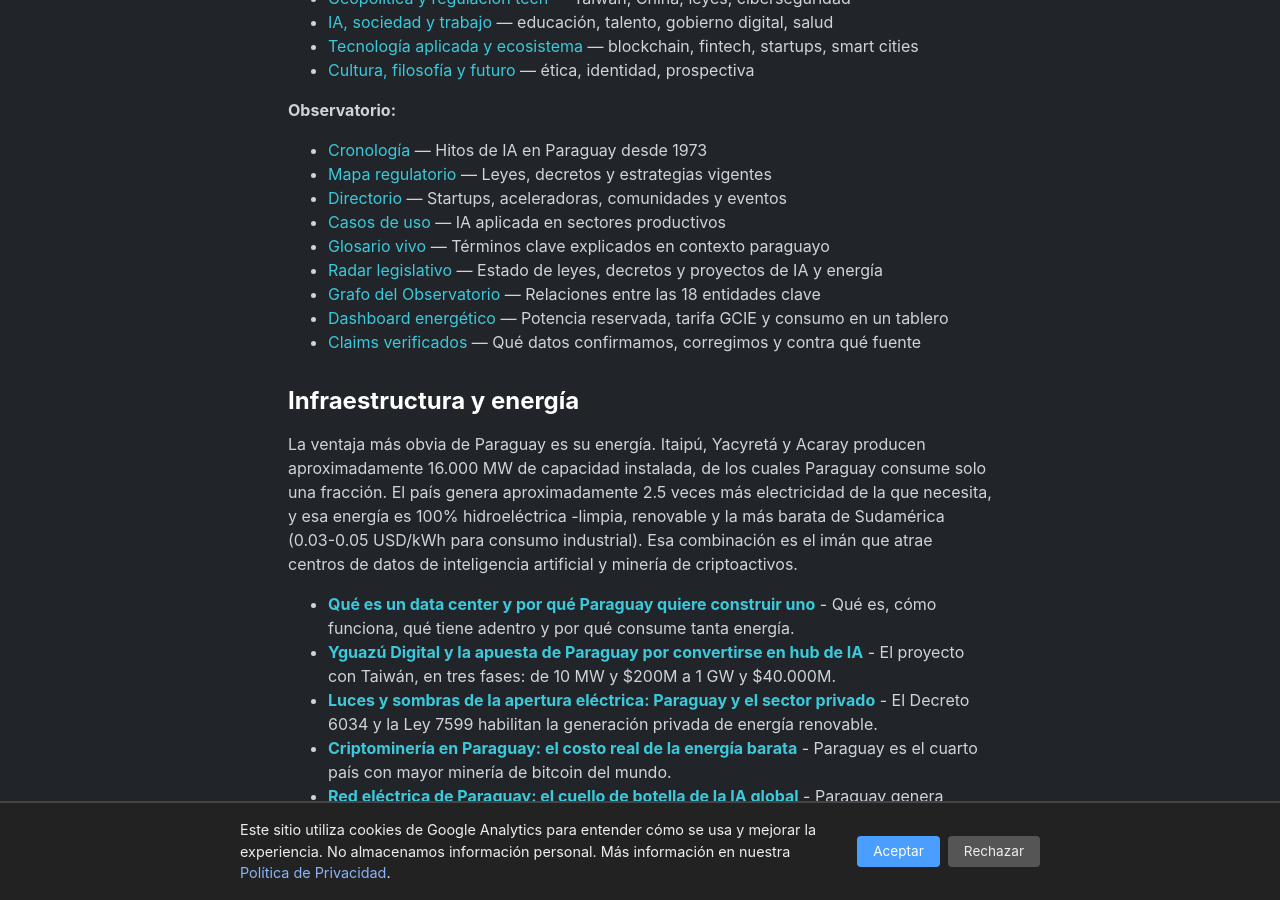
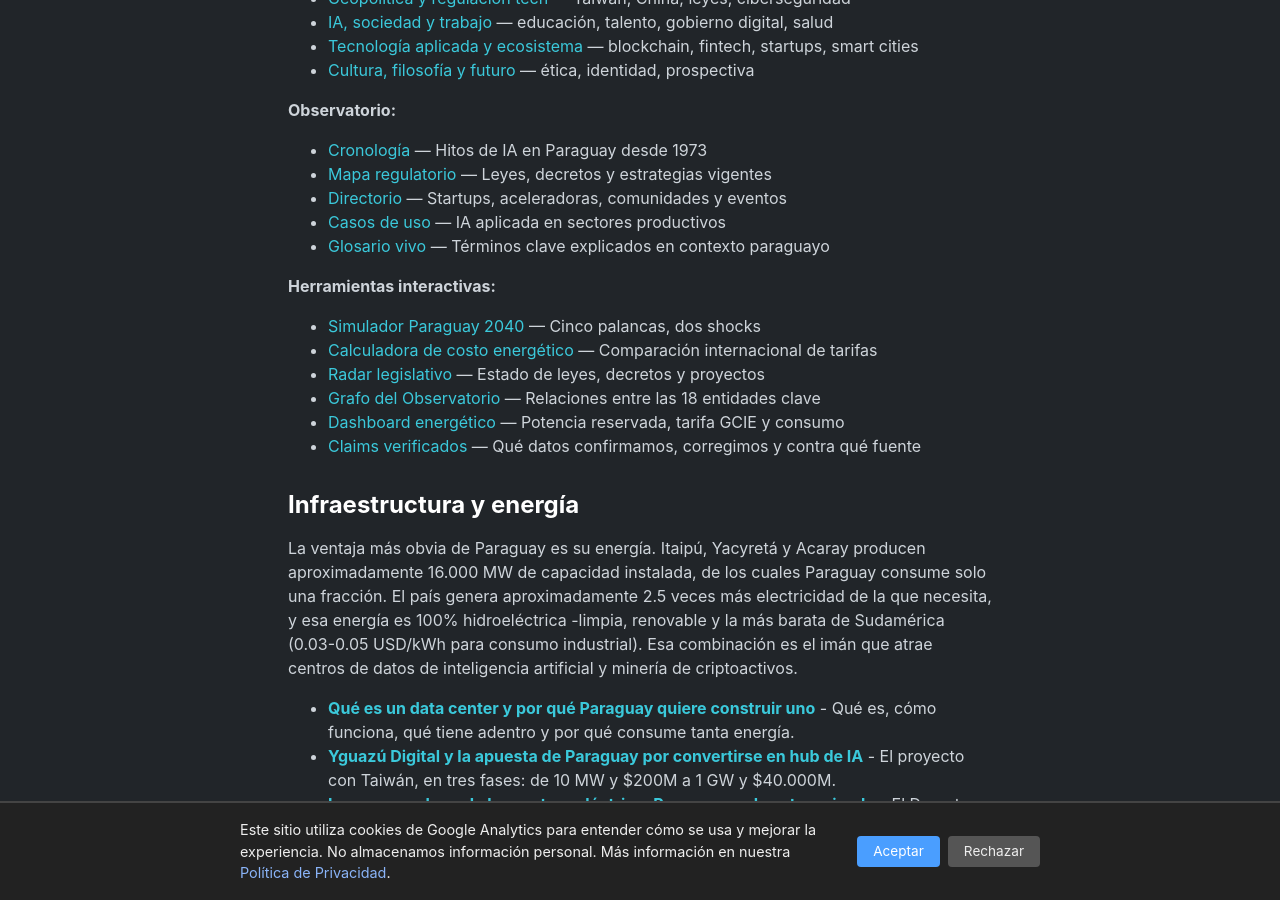
Before and after one commit to miravosqueinteresante/muchotexto.net, a Jekyll site: the page built from ia-en-paraguay.markdown, in a window 1280 px wide and 900 px high, scrolled down 960 px. Built offline with Jekyll 4.4.1, drawn with Linux system fonts in a browser that asks for light colours; some of the changed text lies outside the part shown.

Commit message:
Sincronizar pilar y como-trabajamos con herramientas interactivas y claims

```diff
--- a/como-trabajamos.markdown
+++ b/como-trabajamos.markdown
@@ -102,7 +103,7 @@
     - **`llms.txt`**: agregar el artículo al pilar correspondiente.
     - **Documento de estrategia**: marcar el artículo como ✅ en §3.2, actualizar conteo de publicados/pendientes, mover de pendiente a completado en §15, agregar al progreso en §17.
     Cada página actualizada incrementa su `last_modified_at`. No todas las páginas se actualizan en cada artículo — solo las que tengan contenido nuevo que aportar.
-    Las páginas de entidades (`/entidades/`) y el grafo (`/grafo/`) no se editan a mano: se regeneran con `python scripts/build_entities.py` tras publicar artículos nuevos.
+    Las páginas de entidades (`/entidades/`) y el grafo (`/grafo/`) no se editan a mano: se regeneran con `python scripts/build_entities.py` tras publicar artículos nuevos. El dashboard (`/dashboard-energetico/`) se actualiza por cadencia de re-verificación de datos (cada 30 días), no por artículo.
 
 Además, aplicamos una **auditoría programada**: cada 5 artículos nuevos, re-auditamos los artículos más antiguos no auditados contra sus fuentes originales. Mantenemos un **registro de verificación** con la fecha del último chequeo de cada artículo — los números se actualizan con cada auditoría. Cada artículo nuevo se audita antes de publicarse; ningún artículo sale sin pasar por fact-check. Este proceso detectó y corrigió más de 40 errores en las auditorías de julio de 2026.
 
--- a/ia-en-paraguay.markdown
+++ b/ia-en-paraguay.markdown
@@ -31,9 +31,14 @@
 - [Directorio](/directorio/) — Startups, aceleradoras, comunidades y eventos
 - [Casos de uso](/casos-de-uso/) — IA aplicada en sectores productivos
 - [Glosario vivo](/glosario/) — Términos clave explicados en contexto paraguayo
-- [Radar legislativo](/radar-legislativo/) — Estado de leyes, decretos y proyectos de IA y energía
+
+**Herramientas interactivas:**
+
+- [Simulador Paraguay 2040](/simulador-2040/) — Cinco palancas, dos shocks
+- [Calculadora de costo energético](/calculadora-energetica/) — Comparación internacional de tarifas
+- [Radar legislativo](/radar-legislativo/) — Estado de leyes, decretos y proyectos
 - [Grafo del Observatorio](/grafo/) — Relaciones entre las 18 entidades clave
-- [Dashboard energético](/dashboard-energetico/) — Potencia reservada, tarifa GCIE y consumo en un tablero
+- [Dashboard energético](/dashboard-energetico/) — Potencia reservada, tarifa GCIE y consumo
 - [Claims verificados](/claims-verificados/) — Qué datos confirmamos, corregimos y contra qué fuente
 
 ## Infraestructura y energía
@@ -135,9 +140,6 @@
 - **[El futuro de la identidad y la conciencia]({% post_url 2026-05-13-ciberhumanidad %})** - Cómo la tecnología fragmenta nuestra atención, relaciones e identidad.
 - **[Paraguay está enseñando guaraní a la inteligencia artificial]({% post_url 2026-07-29-guarani-ia %})** — AIkuaa, mingas comunitarias y el primer dataset comunitario de voz en guaraní.
 - **[Paraguay 2040: un país construido con datos]({% post_url 2026-08-05-paraguay-2040-futuro-datos %})** — Prospectiva a 15 años: bono demográfico, superávit energético, data centers y los tres escenarios que dependen de las decisiones de esta década.
-- **[Simulador interactivo Paraguay 2040](/simulador-2040/)** — Cinco palancas, dos shocks y un canvas. Mové los sliders y descubrí qué futuro se construye.
-- **[Calculadora de costo energético](/calculadora-energetica/)** — Compará el costo anual de electricidad para data centers en Paraguay vs. Irlanda, Virginia, Suecia y Chile. Tarifas verificadas.
-
 > **¿2040 o 2050?** Las dos fechas conviven a propósito. **2040** es nuestro horizonte de análisis editorial (el futuro que modelamos con datos del observatorio, donde converge el cierre del bono demográfico ~2045 y el fin del superávit energético). **2050** es el horizonte oficial del Estado: el nombre del plan gubernamental (Política Energética Nacional al 2050, Decreto 2553/2024) que analizamos, no una meta que elegimos nosotros. 2040 = el futuro que proyectamos; 2050 = el futuro que el plan del gobierno promete.
 
 **Próximamente:**
```
Also changed, not shown: other parts of como-trabajamos.markdown (+1 -0 lines), other parts of ia-en-paraguay.markdown (+1 -1 lines).
